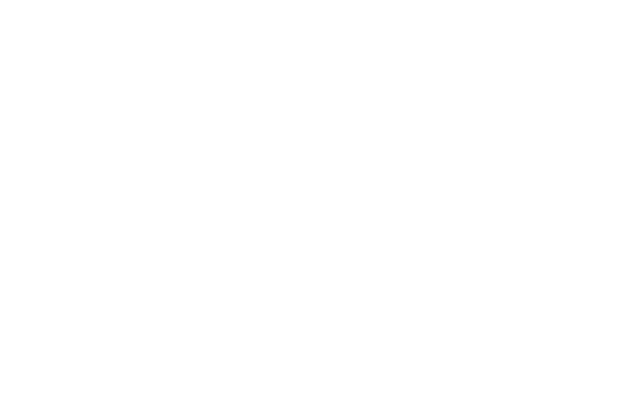
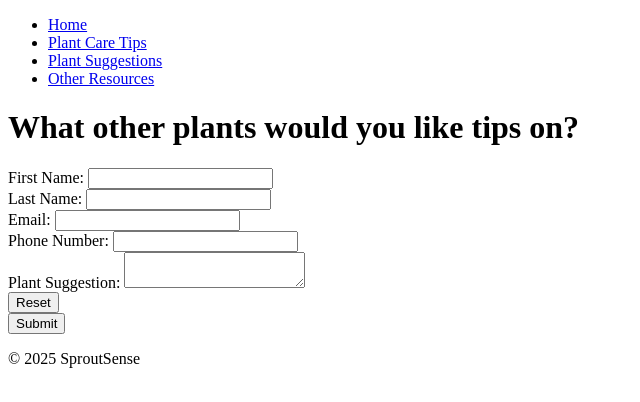
Before and after one commit to TorriKey/SproutSense-FinalProject, a plain HTML site: page form.html in a window 1280 px wide. Shown: the whole page, without its empty margins (0-640 px from the left). Drawn offline with Linux system fonts and the light colour scheme.

Commit message:
form mock up

```diff
--- a/form.html
+++ b/form.html
@@ -0,0 +1,67 @@
+<!DOCTYPE html>
+<html lang="en">
+<head>
+    <meta charset="UTF-8">
+    <meta name="viewport" content="width=device-width, initial-scale=1.0">
+    <title>Plant Suggestions</title>
+</head>
+
+<body>
+    <!-- nav>ul>li*4>a -->
+    <nav>
+        <ul>
+            <li><a href="/index.html">Home</a></li>
+            <li><a href="/plant-basics.html">Plant Care Tips</a></li>
+            <li><a href="/form.html">Plant Suggestions</a></li>
+            <li><a href="/resources.html">Other Resources</a></li>
+        </ul>
+    </nav>
+
+<header>
+    <h1>What other plants would you like tips on?</h1>
+</header>
+
+<section class="suggestion-form">
+    <form method="post" name="reservation" data-netlify="true"></form>
+
+    <div>
+        <label for="firstname">First Name:</label>
+        <input type="text" id="first-name" name="first-name" required>
+    </div>
+
+    <div>
+        <label for="lastname">Last Name:</label>
+        <input type="text" id="last-name" name="last-name">
+    </div>
+
+    <div>
+        <label for="email">Email:</label>
+        <input type="email" id="email" name="email" required>
+    </div>
+
+    <div>
+        <label for="phone">Phone Number:</label>
+        <input type="tel" id="phone" name="phone">
+    </div>
+
+    <div>
+        <label for="plant-suggestion">Plant Suggestion:</label>
+        <textarea id="plant-suggestion" name="plant-suggestion"  required></textarea>
+    </div>
+
+    <div>
+        <button type="reset">Reset</button>
+    </div>
+
+    <div>
+        <button type="submit">Submit</button>
+    </div>
+
+</section>
+
+</body>
+
+<footer>
+    <p>&copy; 2025 SproutSense</p>
+</footer>
+</html>
```
Also changed, not shown: index.html (+5 -1 lines).
